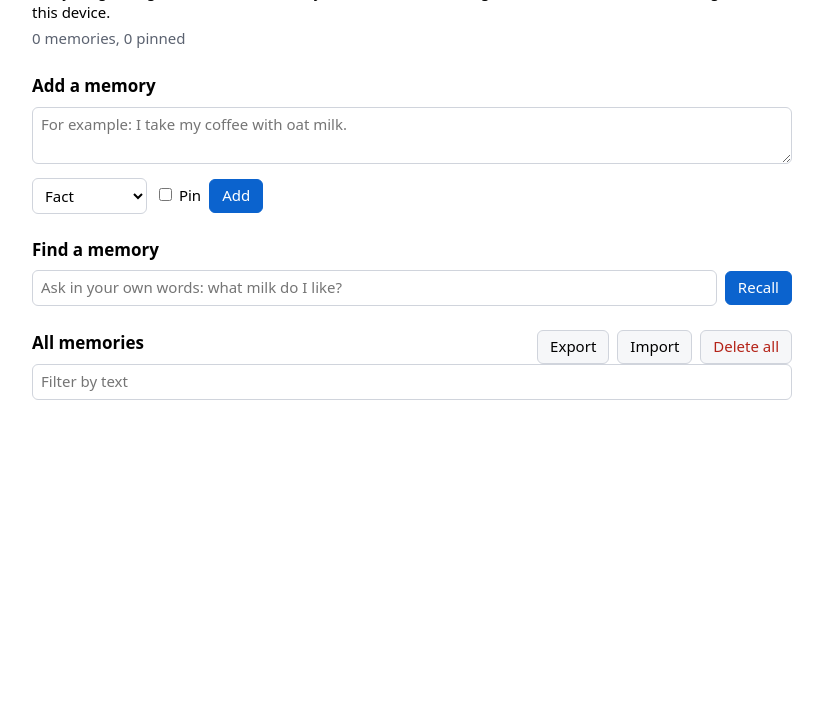
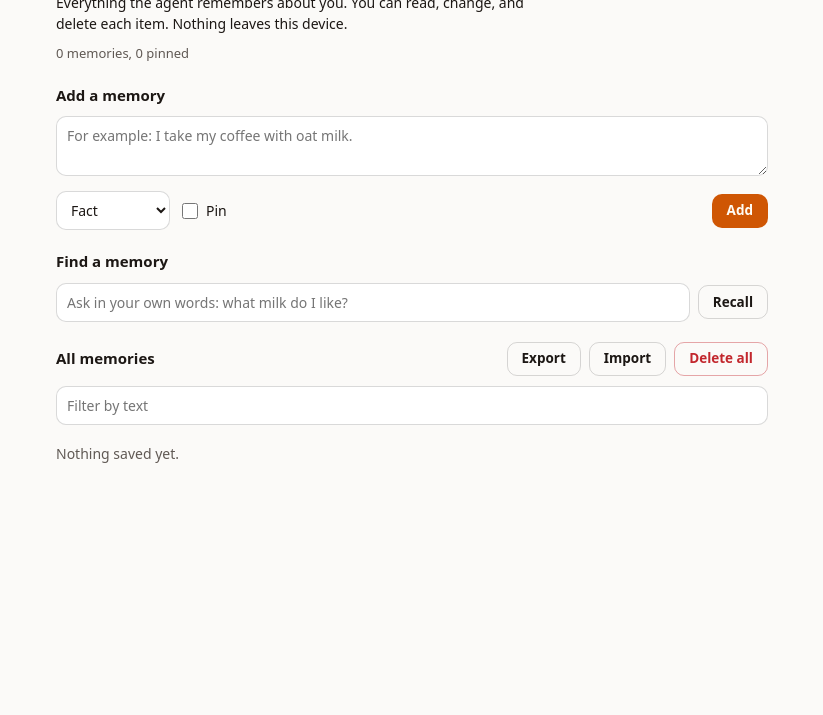
Before and after one commit to pooriaarab/foxmemory, a website with bundled scripts: page extension/memory.html in a window 1280 px wide. Shown: the part 85-800 px from the top of the page, without its empty margins (228-1051 px from the left). Built offline with nearby package versions, Linux system fonts and the light colour scheme; what foxmind would draw is missing.

Commit message:
Restyle the Memory page with the foxmate look
Move the Memory tab onto the shared fox* UI kit taken from foxmate:
warm near-black surfaces, light mode by prefers-color-scheme, one
orange accent for Add, and ease-out motion with a reduced-motion
opt-out.

Memories are list rows with hairline dividers, a pinned memory gets a
dot, recall hits are flat cards with the similarity in a mono pill,
and Delete stays a red outline, never a filled button. An empty list
says that nothing is saved yet. An error status now uses a class, not
an inline color.

All ids, classes and data attributes stay, so the E2E flow is
unchanged (12 of 12 checks pass in Firefox). Bump the version to
0.1.3 so the release publishes the new page.

```diff
--- a/extension/memory.css
+++ b/extension/memory.css
@@ -1,37 +1,128 @@
+/* foxmemory Memory page. The base is the fox* UI kit from foxmate. */
 :root {
-  color-scheme: light dark;
-  --line: #d0d4dc;
-  --muted: #5b6270;
-  --accent: #0b63ce;
-  --danger: #b42318;
-  --card: #f6f7f9;
-  --on-accent: #fff;
-  font: 15px/1.45 system-ui, sans-serif;
+  color-scheme: dark;
+  --bg: oklch(0.155 0.004 60);
+  --panel: oklch(0.195 0.005 60);
+  --raise: oklch(0.225 0.006 60);
+  --field: oklch(0.175 0.004 60);
+  --code: oklch(0.13 0.004 60);
+  --hover: oklch(1 0 0 / 0.06);
+  --line: oklch(1 0 0 / 0.08);
+  --line-strong: oklch(1 0 0 / 0.14);
+  --text: oklch(0.95 0.006 80);
+  --muted: oklch(0.73 0.01 70);
+  --accent: oklch(0.73 0.165 52);
+  --accent-ink: oklch(0.2 0.03 50);
+  --ask-bg: oklch(0.73 0.165 52 / 0.08);
+  --ask-line: oklch(0.73 0.165 52 / 0.35);
+  --ok: oklch(0.77 0.14 152);
+  --bad: oklch(0.7 0.17 25);
+  --ease-out: cubic-bezier(0.23, 1, 0.32, 1);
+  --fast: 160ms;
+  --med: 220ms;
+  --mono: ui-monospace, "SF Mono", Menlo, Consolas, monospace;
 }
-@media (prefers-color-scheme: dark) {
-  :root { --line: #3a3f4a; --muted: #a3a9b5; --accent: #6aa8ff; --danger: #ff8a7a; --card: #1f2229; --on-accent: #0b1020; }
+@media (prefers-color-scheme: light) {
+  :root {
+    color-scheme: light;
+    --bg: oklch(0.985 0.003 80);
+    --panel: oklch(1 0 0);
+    --raise: oklch(0.955 0.005 80);
+    --field: oklch(1 0 0);
+    --code: oklch(0.965 0.004 80);
+    --hover: oklch(0 0 0 / 0.05);
+    --line: oklch(0 0 0 / 0.08);
+    --line-strong: oklch(0 0 0 / 0.15);
+    --text: oklch(0.21 0.01 60);
+    --muted: oklch(0.47 0.012 60);
+    --accent: oklch(0.6 0.17 45);
+    --accent-ink: oklch(0.99 0.01 80);
+    --ask-bg: oklch(0.6 0.17 45 / 0.07);
+    --ask-line: oklch(0.6 0.17 45 / 0.35);
+    --ok: oklch(0.52 0.13 152);
+    --bad: oklch(0.53 0.19 25);
+  }
 }
-body { max-width: 760px; margin: 0 auto; padding: 24px 20px 48px; }
-h1 { margin: 0 0 4px; font-size: 26px; }
-h2 { margin: 0 0 8px; font-size: 17px; }
-header p { margin: 4px 0; }
-section { margin-top: 24px; }
-.muted { color: var(--muted); }
+* { box-sizing: border-box; }
+body { margin: 0; background: var(--bg); color: var(--text); font: 14px/1.5 system-ui, -apple-system, "Segoe UI", sans-serif; -webkit-font-smoothing: antialiased; }
+h1, h2, h3, p { margin: 0; }
+[hidden] { display: none !important; }
+:focus-visible { outline: 2px solid var(--accent); outline-offset: 2px; }
+::selection { background: oklch(0.73 0.165 52 / 0.35); }
+.muted, .hint { color: var(--muted); font-size: 13px; }
+
+button {
+  font: inherit; font-size: 13.5px; font-weight: 550; color: var(--text);
+  background: transparent; border: 1px solid var(--line-strong); border-radius: 10px;
+  height: 34px; padding: 0 14px; cursor: pointer;
+  transition: background-color var(--fast) var(--ease-out), transform 120ms var(--ease-out), opacity var(--fast);
+}
+button:hover { background: var(--hover); }
+button:active:not(:disabled) { transform: scale(0.97); }
+button:disabled { opacity: 0.45; cursor: default; }
+button.primary { background: var(--accent); border-color: transparent; color: var(--accent-ink); }
+button.primary:hover { background: oklch(from var(--accent) calc(l + 0.04) c h); }
+button.ghost { border-color: transparent; color: var(--muted); }
+button.ghost:hover { color: var(--text); }
+button.danger { color: var(--bad); border-color: oklch(from var(--bad) l c h / 0.4); }
+button.small { height: 30px; padding: 0 12px; font-size: 13px; }
+
+input, select, textarea { width: 100%; font: inherit; color: inherit; background: var(--field); border: 1px solid var(--line-strong); border-radius: 10px; padding: 8px 10px; }
+input:focus-visible, select:focus-visible, textarea:focus-visible { outline-offset: 0; border-color: transparent; }
+input[type="checkbox"], input[type="radio"] { width: 16px; height: 16px; margin: 0; accent-color: var(--accent); flex: none; }
+label { display: block; font-size: 13px; font-weight: 550; margin: 14px 0 6px; }
+label.switch { display: flex; gap: 10px; align-items: center; font-weight: 400; font-size: 14px; margin: 10px 0; cursor: pointer; }
+
+.card { background: var(--panel); border: 1px solid var(--line); border-radius: 14px; padding: 16px; }
+.chip { display: inline-flex; align-items: center; gap: 6px; border: 1px solid var(--line-strong); border-radius: 999px; padding: 4px 12px; font-size: 13px; font-weight: 500; }
+.dot { width: 8px; height: 8px; border-radius: 50%; background: var(--line-strong); flex: none; }
+.dot.ok { background: var(--ok); } .dot.bad { background: var(--bad); } .dot.ask { background: var(--accent); }
+pre, code { font-family: var(--mono); background: var(--code); }
+pre { font-size: 12.5px; line-height: 1.55; border: 1px solid var(--line); border-radius: 10px; padding: 10px 12px; margin: 0; white-space: pre-wrap; overflow-wrap: anywhere; }
+
+@keyframes rise { from { opacity: 0; transform: translateY(6px); } }
+@keyframes card-in { from { opacity: 0; transform: translateY(8px) scale(0.98); } }
+@media (prefers-reduced-motion: reduce) {
+  *, *::before, *::after { animation-duration: 0.01ms !important; animation-iteration-count: 1 !important; transition-duration: 0.01ms !important; }
+}
+
+/* Page */
+body { max-width: 760px; margin: 0 auto; padding: 32px 24px 48px; }
+header img.mark { border-radius: 6px; vertical-align: -3px; margin-right: 8px; }
+h1 { display: flex; align-items: center; font-size: 26px; font-weight: 600; letter-spacing: -0.02em; text-wrap: balance; }
+header p { margin-top: 6px; max-width: 64ch; }
+#stats { margin-top: 10px; }
+h2 { font-size: 15px; font-weight: 600; margin-bottom: 10px; }
+section { margin-top: 20px; }
 .row { display: flex; gap: 8px; align-items: center; flex-wrap: wrap; }
-.between { justify-content: space-between; }
-textarea, input[type="search"], select { font: inherit; padding: 6px 8px; border: 1px solid var(--line); border-radius: 6px; background: transparent; color: inherit; }
-textarea, input[type="search"] { width: 100%; box-sizing: border-box; }
+.between { justify-content: space-between; margin-bottom: 10px; }
+.between h2 { margin-bottom: 0; }
+textarea { resize: vertical; }
 #recall input { flex: 1; width: auto; }
-#add .row { margin-top: 8px; }
-button, .button { font: inherit; padding: 5px 12px; border: 1px solid var(--line); border-radius: 6px; background: var(--card); color: inherit; cursor: pointer; }
-button[type="submit"] { background: var(--accent); border-color: var(--accent); color: var(--on-accent); }
-.danger { color: var(--danger); }
-ul, ol { padding: 0; list-style: none; }
-#list li, #hits li { border: 1px solid var(--line); border-radius: 8px; padding: 10px 12px; margin-top: 8px; }
-#list li[data-pinned="true"] { border-color: var(--accent); }
-#list .text { margin: 0 0 6px; white-space: pre-wrap; }
-#list .meta, #hits .meta { font-size: 13px; color: var(--muted); }
-#list .actions { margin-top: 6px; }
-#list .actions button { font-size: 13px; padding: 2px 10px; }
-#hits .score { font-variant-numeric: tabular-nums; font-weight: 600; margin-right: 8px; }
-#status { position: sticky; bottom: 0; padding: 6px 0; background: Canvas; }
+#add .row { margin-top: 10px; }
+#add select { width: auto; }
+#add label { display: flex; gap: 8px; align-items: center; margin: 0 8px 0 4px; font-weight: 400; font-size: 14px; cursor: pointer; }
+#add button[type="submit"] { margin-left: auto; }
+label.button { display: inline-flex; align-items: center; margin: 0; height: 34px; padding: 0 14px; border: 1px solid var(--line-strong); border-radius: 10px; font-size: 13.5px; font-weight: 550; cursor: pointer; transition: background-color var(--fast) var(--ease-out); }
+label.button:hover { background: var(--hover); }
+label.button:has(:focus-visible) { outline: 2px solid var(--accent); outline-offset: 2px; }
+#search { margin-bottom: 4px; }
+
+ul, ol { margin: 0; padding: 0; list-style: none; }
+#list li { padding: 14px 0; border-bottom: 1px solid var(--line); }
+#list li:last-child { border-bottom: 0; }
+#list:empty::before { content: "Nothing saved yet."; display: block; padding: 14px 0; color: var(--muted); font-size: 14px; }
+#list .text { margin: 0 0 4px; white-space: pre-wrap; }
+#list li[data-pinned="true"] .meta::before { content: ""; display: inline-block; width: 7px; height: 7px; margin-right: 8px; border-radius: 50%; background: var(--text); vertical-align: 1px; }
+.meta { font-size: 13px; color: var(--muted); }
+#list .actions { margin-top: 10px; }
+#list .actions button { height: 30px; padding: 0 12px; font-size: 13px; }
+#list textarea.edit { margin-bottom: 4px; }
+#hits { margin-top: 10px; display: flex; flex-direction: column; gap: 8px; }
+#hits:empty { display: none; }
+#hits li { background: var(--panel); border: 1px solid var(--line); border-radius: 14px; padding: 12px 14px; animation: rise var(--med) var(--ease-out) both; }
+#hits .score { font: 12px/1.5 var(--mono); font-variant-numeric: tabular-nums; color: var(--text); background: var(--raise); border-radius: 999px; padding: 1px 8px; margin-right: 8px; }
+#hits .meta { margin-top: 4px; }
+#status { position: sticky; bottom: 0; margin-top: 24px; padding: 10px 0; background: var(--bg); border-top: 1px solid var(--line); }
+#status:empty { display: none; }
+#status.bad { color: var(--bad); }
--- a/extension/memory.html
+++ b/extension/memory.html
@@ -8,7 +8,7 @@
   </head>
   <body>
     <header>
-      <h1>Memory</h1>
+      <h1><img class="mark" src="icons/icon-48.png" alt="" width="26" height="26" />Memory</h1>
       <p>Everything the agent remembers about you. You can read, change, and delete each item. Nothing leaves this device.</p>
       <p id="stats" class="muted">Loading…</p>
     </header>
@@ -25,7 +25,7 @@
               <option value="task-note">Task note</option>
             </select>
             <label><input id="new-pinned" type="checkbox" /> Pin</label>
-            <button type="submit">Add</button>
+            <button type="submit" class="primary">Add</button>
           </div>
         </form>
       </section>
--- a/extension/memory.js
+++ b/extension/memory.js
@@ -16,7 +16,7 @@ const KIND_NAMES = { fact: "Fact", preference: "Preference", "task-note": "Task
 
 function say(text, isError = false) {
   $("status").textContent = text;
-  $("status").style.color = isError ? "var(--danger)" : "";
+  $("status").classList.toggle("bad", isError);
 }
 
 async function attempt(action) {
--- a/package.json
+++ b/package.json
@@ -1,6 +1,6 @@
 {
   "name": "foxmemory",
-  "version": "0.1.2",
+  "version": "0.1.3",
   "description": "Local memory for AI agents that the user can read, edit, and delete.",
   "type": "module",
   "license": "MIT",
```
Also changed, not shown: extension/manifest.json.
